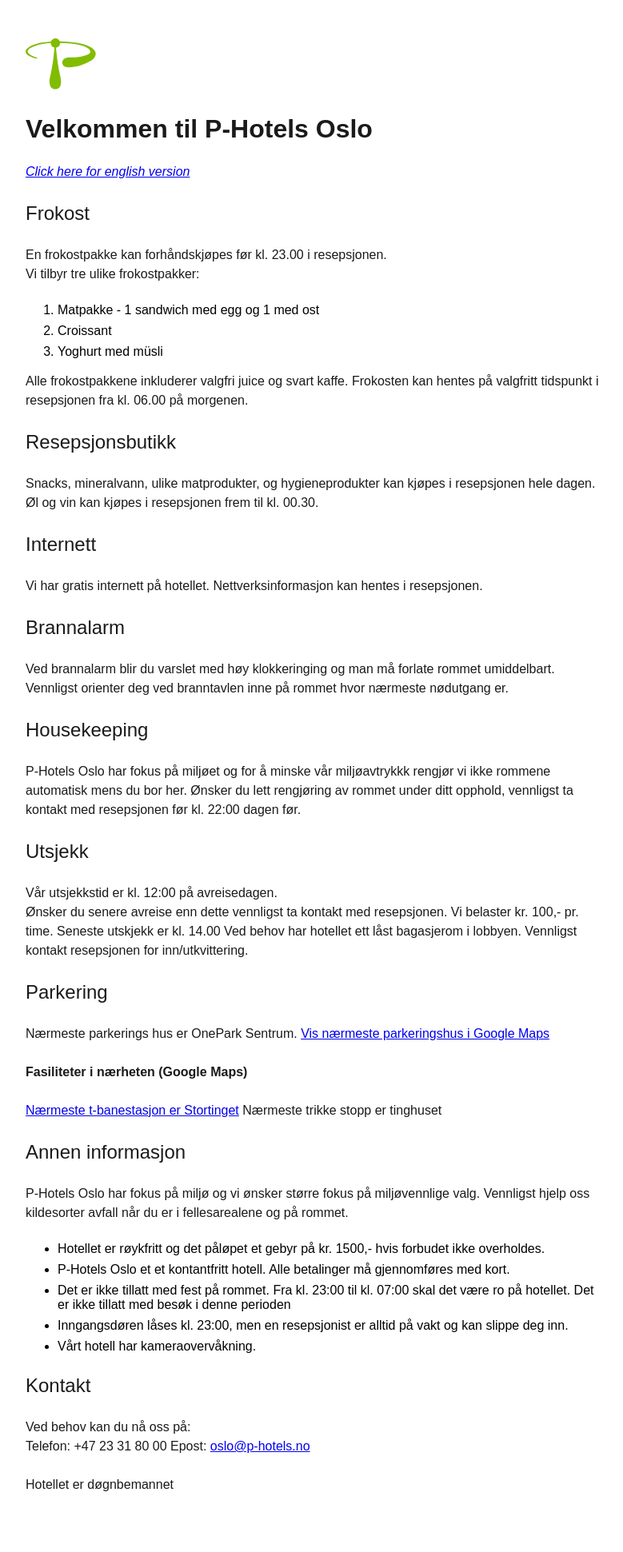
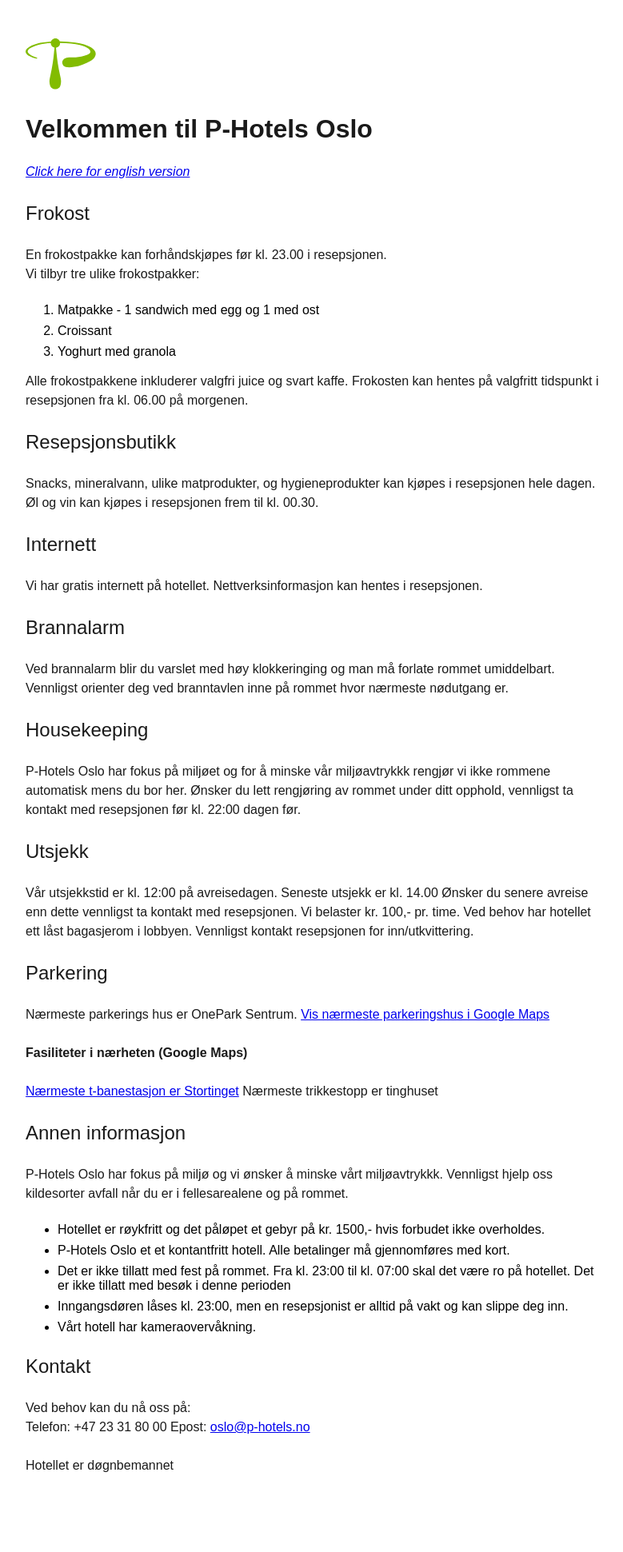
Before and after one commit to photels/photels.github.io, a Jekyll site: the page built from info-oslo-norwegian.md, in a window 1280 px wide. Shown: the whole page at 80% size, without its empty margins (16-795 px from the left). Built offline with Jekyll 4.4.1, drawn with Linux system fonts in a browser that asks for light colours; after the commit the page ends 1917 px from its top, so only the background shows below that.

Commit message:
Update info-oslo-norwegian.md

```diff
--- a/info-oslo-norwegian.md
+++ b/info-oslo-norwegian.md
@@ -15,7 +15,7 @@ Vi tilbyr tre ulike frokostpakker:
 
 1. Matpakke - 1 sandwich med egg og 1 med ost
 2. Croissant
-3. Yoghurt med müsli
+3. Yoghurt med granola
 
 Alle frokostpakkene inkluderer valgfri juice og svart kaffe.
 Frokosten kan hentes på valgfritt tidspunkt i resepsjonen fra kl. 06.00 på morgenen.
@@ -37,9 +37,8 @@ P-Hotels Oslo har fokus på miljøet og for å minske vår miljøavtrykkk rengj
 Ønsker du lett rengjøring av rommet under ditt opphold, vennligst ta kontakt med resepsjonen før kl. 22:00 dagen før.
 
 ## Utsjekk
-Vår utsjekkstid er kl. 12:00 på avreisedagen.
+Vår utsjekkstid er kl. 12:00 på avreisedagen. Seneste utsjekk er kl. 14.00
 Ønsker du senere avreise enn dette vennligst ta kontakt med resepsjonen. Vi belaster kr. 100,- pr. time.
-Seneste utskjekk er kl. 14.00
 Ved behov har hotellet ett låst bagasjerom i lobbyen. Vennligst kontakt resepsjonen for inn/utkvittering.
 
 ## Parkering
@@ -48,10 +47,10 @@ Nærmeste parkerings hus er OnePark Sentrum.
 
 ### Fasiliteter i nærheten (Google Maps)
 [Nærmeste t-banestasjon er Stortinget](https://maps.app.goo.gl/UZbKeo2PUJJxSxtH8)
-Nærmeste trikke stopp er tinghuset
+Nærmeste trikkestopp er tinghuset
 
 ## Annen informasjon
-P-Hotels Oslo har fokus på miljø og vi ønsker større fokus på miljøvennlige valg.
+P-Hotels Oslo har fokus på miljø og vi ønsker å minske vårt miljøavtrykkk.
 Vennligst hjelp oss kildesorter avfall når du er i fellesarealene og på rommet.
 
 - Hotellet er røykfritt og det påløpet et gebyr på kr. 1500,- hvis forbudet ikke overholdes.
```
